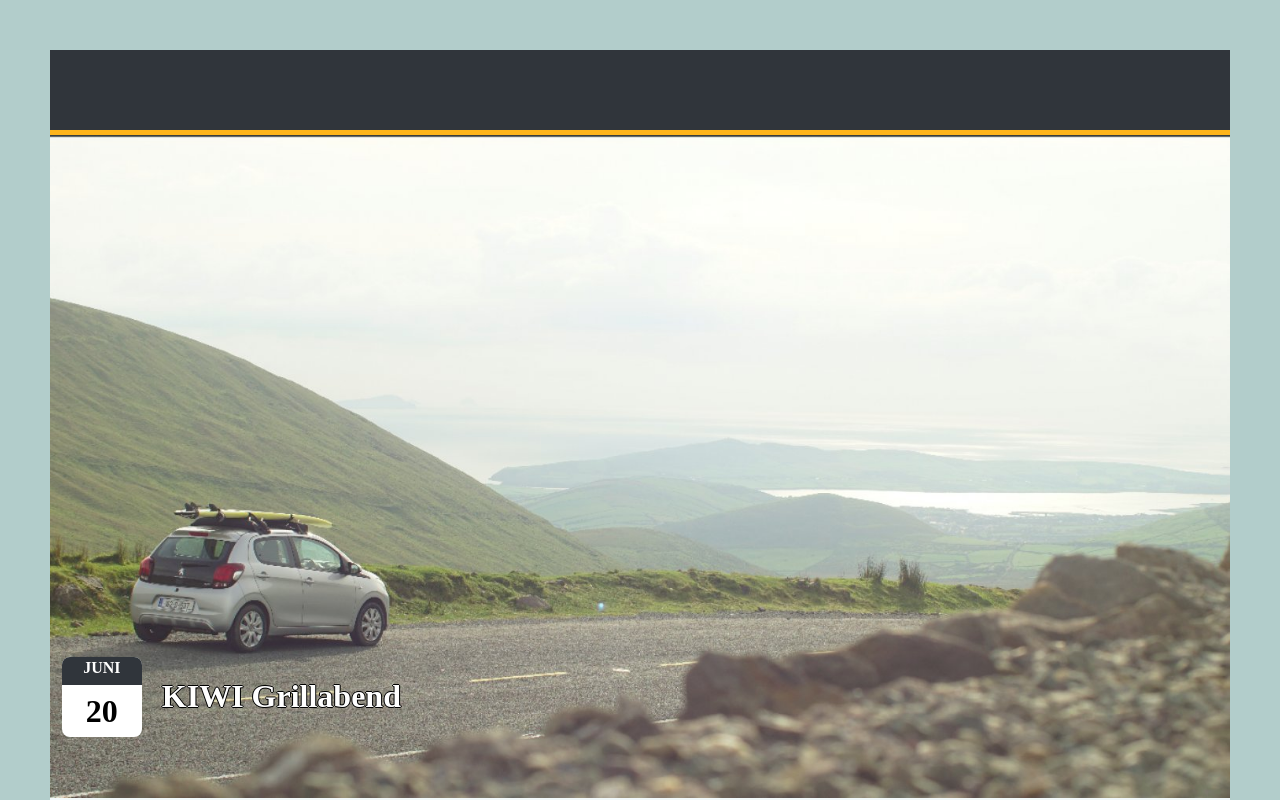
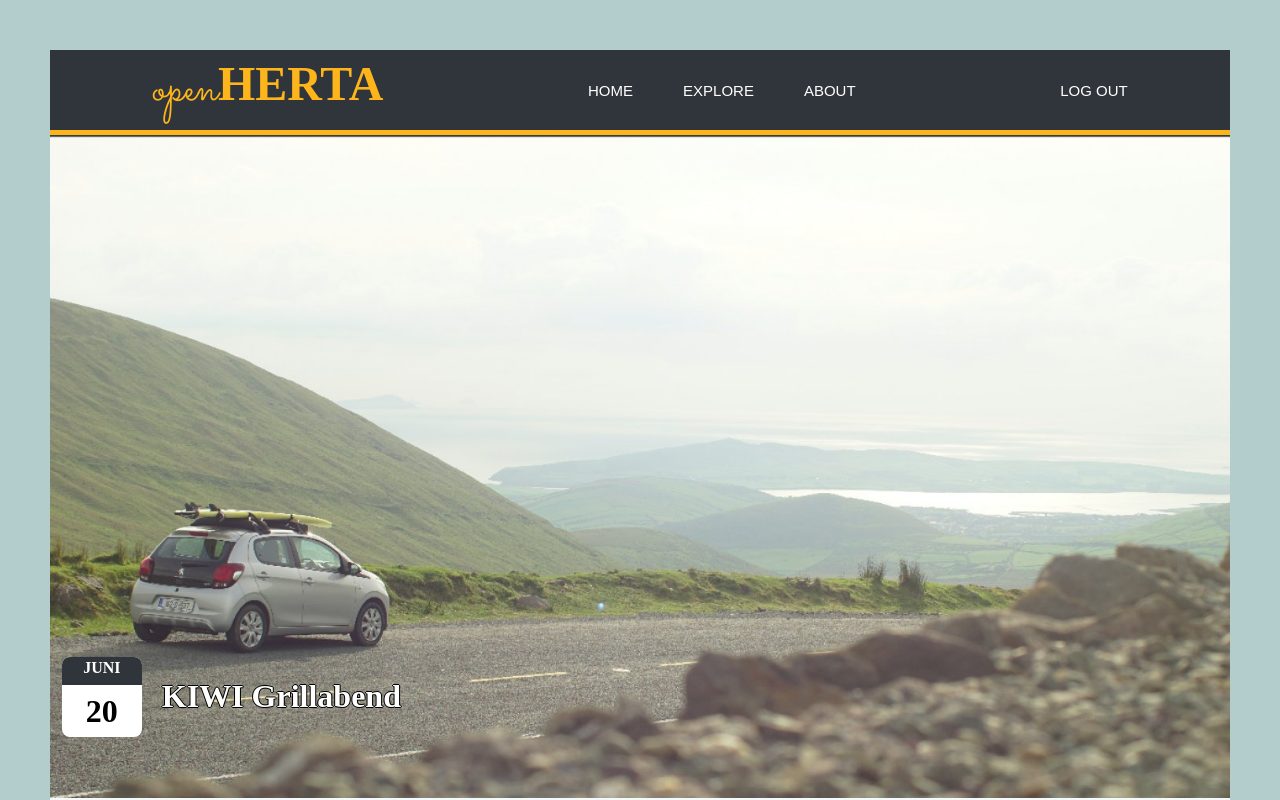
Before and after one commit to mezorian/openHERTA, a plain HTML site: page event.html in a window 1280 px wide. Shown: the top 800 px of the page. Drawn offline with nearby package versions, Linux system fonts and the light colour scheme; a script that the page names is missing.

Commit message:
Add menu

```diff
--- a/css/styles_start.css
+++ b/css/styles_start.css
@@ -20,9 +20,42 @@ body {
 }
 
 .menu {
-  height: 80px;
+  /* height: 80px; */
   width: 100%;
   background-color: #30353b;
+  display: flex;
+  flex-direction: row;
+  box-sizing: border-box;
+  justify-content: space-around;
+  flex-wrap: wrap;
+}
+
+.menu_center {
+  background-color: red;
+}
+
+.menu_logo button {
+  font-size: 3rem;
+  color: #feb51b;
+  height: 100%;
+  background-color: #30353b;
+  cursor: pointer;
+  padding-top: 5px;
+  padding-bottom: 5px;
+  padding-right: 25px;
+  padding-left: 25px;
+  border: none;
+  text-align: center;
+  outline: none;
+}
+
+.cursive_font {
+  font-family: 'Sacramento', cursive;
+}
+
+.bold_font {
+  font-family: 'Times New Roman', serif;
+  font-weight: bold;
 }
 
 .separator {
@@ -169,6 +202,26 @@ div {
     outline: none;
     font-size: 15px;
     font-weight: bold;
+}
+
+.menu_button {
+  background-color: #30353b;
+  color: white;
+  cursor: pointer;
+  padding-top: 5px;
+  padding-bottom: 5px;
+  padding-right: 25px;
+  padding-left: 25px;
+  height: 100%;
+  border: none;
+  text-align: center;
+  outline: none;
+  font-size: 15px;
+}
+
+.menu_button:hover {
+  background-color: #feb51b;
+  color: #30353b;
 }
 
 /* -- Event.html -- */
@@ -445,6 +498,11 @@ div {
   font-weight: bold;
 }
 
+.bring_something_category select {
+  height: 100%;
+  margin-left: 5px;
+}
+
 .content_guest_details_bring_something_list {}
 
 .content_guest_details_confirmation_details_confirm {
--- a/event.html
+++ b/event.html
@@ -4,12 +4,24 @@
 <head>
   <meta charset="utf-8">
   <title></title>
+  <link href="https://fonts.googleapis.com/css?family=Merriweather|Montserrat|Sacramento" rel="stylesheet">
   <link rel="stylesheet" href="css/styles_start.css">
 
 </head>
 
 <body>
   <div class="menu">
+    <div class="menu_logo">
+      <button class="menu_logo"><span class="cursive_font">open</span><span class="bold_font">HERTA</span></button>
+    </div>
+    <div class="horizontal_flex_box">
+      <button class="menu_button">HOME</button>
+      <button class="menu_button">EXPLORE</button>
+      <button class="menu_button">ABOUT</button>
+    </div>
+    <div class="horizontal_flex_box">
+      <button class="menu_button">LOG OUT</button>
+    </div>
   </div>
   <div class="separator">
   </div>
@@ -216,9 +228,17 @@
               <div class="content_guest_details_bring_something_text_start">
                 <p>Außerdem bringe ich mit </p>
               </div>
+              <div class="bring_something_category">
+                <select name="bring_something_category_select" id="bring_something_category_select">
+                  <option value="to_eat" selected>Essen: </option>
+                  <option value="to_drink">Trinken: </option>
+                  <option value="others">Anderes: </option>
+                </select>
+              </div>
               <div class="content_guest_details_bring_something_input">
                 <input type="text" name="bring_something" value="Salat">
               </div>
+
               <div class="content_guest_details_bring_something_add_button">
                 <button class="gray_button">+</button>
               </div>
@@ -227,13 +247,13 @@
               <ul class="striped_list">
                 <li>
                   <div>
-                    Wurst
+                    Essen: Wurst
                     <button class="delete_button">x</button>
                   </div>
                 </li>
                 <li>
                   <div>
-                    Käse
+                    Essen: Käse
                     <button class="delete_button">x</button>
                   </div>
                 </li>
@@ -285,6 +305,17 @@
           <div class="content_bring_something_info_text horizontal_flex_box padding_10px">
             Folgendes wird bereits mitgebracht:
           </div>
+          <div class="content_guests_summary">
+            <div class="content_guests_summary_confirmed">
+              <button class="gray_button gray_button_clicked">10<br>Essen</button>
+            </div>
+            <div class="content_guests_summary_tentative">
+              <button class="collapsible">5<br>Trinken</button>
+            </div>
+            <div class="content_guests_summary_declined">
+              <button class="collapsible">8<br>Anderes</button>
+            </div>
+          </div>
           <div class="content_bring_something_list">
             <ul class="striped_list">
               <li>Grill</li>
```
